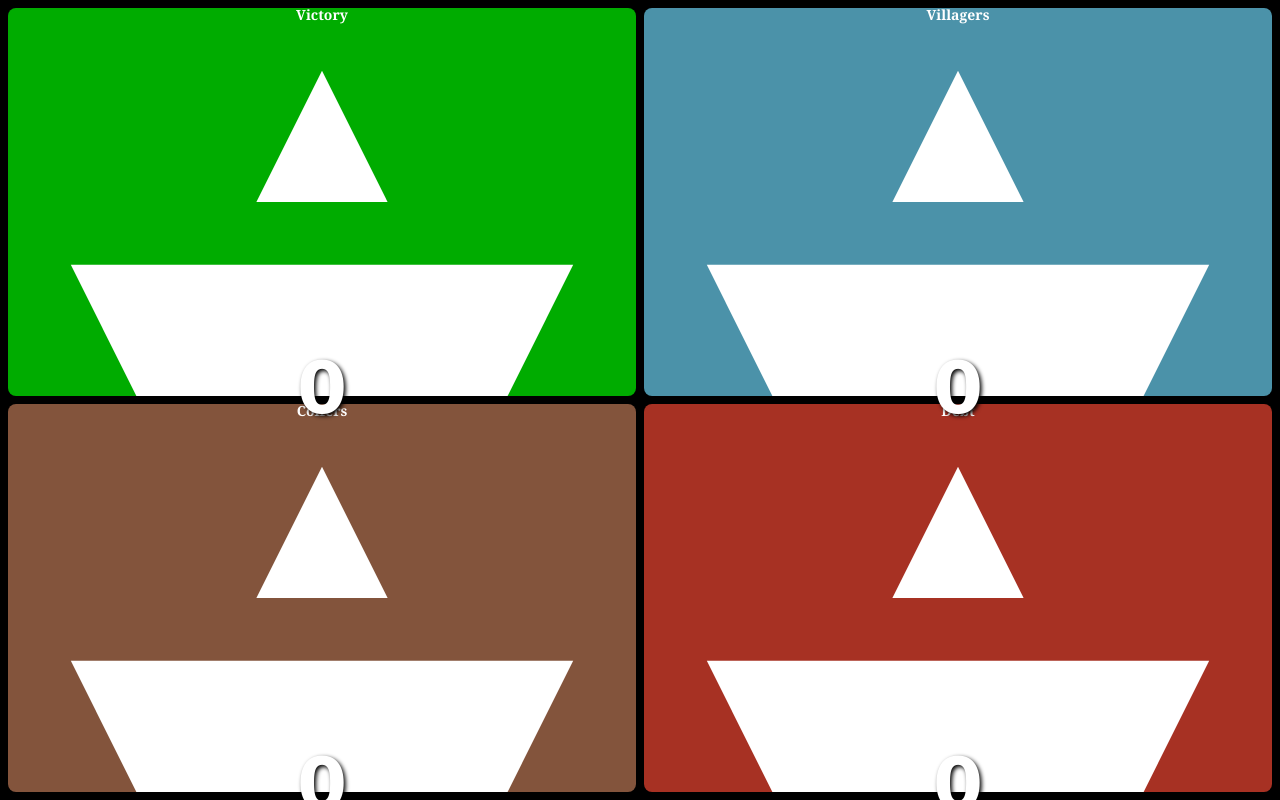
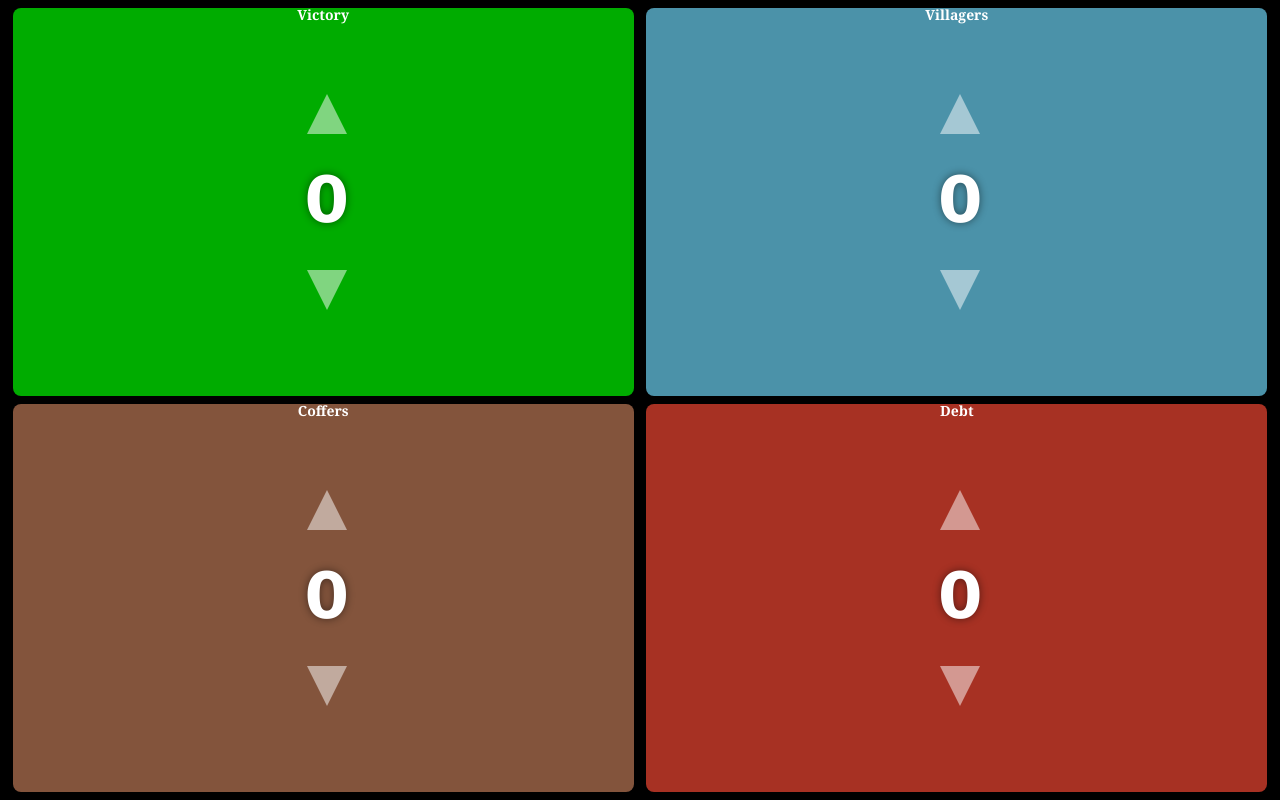
Before and after one commit to jmenter/tokentrackerjs, a plain HTML site: page index.html in a window 1280 px wide. Drawn offline with Linux system fonts and the light colour scheme.

Commit message:
much improve

```diff
--- a/index.html
+++ b/index.html
@@ -11,23 +11,28 @@
     <div class="flex-container">
         <div class="stepper-group victory top left">
             <div class="value" id="victory">0</div>
-            <div class="stepper-increment up label" onclick="incrementVictory()">Victory</div>
-            <div class="stepper-decrement down" onclick="decrementVictory()"></div>
+            <div class="label">Victory</div>
+            <div class="stepper-increment up label" onclick="handleOnClick('victory', 1)"
+                onmousedown="handleMouseDown(this)" onmouseup="handleMouseUp(this)"></div>
+            <div class="stepper-decrement down" onclick="handleOnClick('victory', -1)"></div>
         </div>
         <div class="stepper-group villager top right">
             <div class="value" id="villagers">0</div>
-            <div class="stepper-increment up label" onclick="incrementVillagers()">Villagers</div>
-            <div class="stepper-decrement down" onclick="decrementVillagers()"></div>
+            <div class="label">Villagers</div>
+            <div class="stepper-increment up label" onclick="handleOnClick('villagers', 1)"></div>
+            <div class="stepper-decrement down" onclick="handleOnClick('villagers', -1)"></div>
         </div>
         <div class="stepper-group coffer bottom left">
             <div class="value" id="coffers">0</div>
-            <div class="stepper-increment up label" onclick="incrementCoffers()">Coffers</div>
-            <div class="stepper-decrement down" onclick="decrementCoffers()"></div>
+            <div class="label">Coffers</div>
+            <div class="stepper-increment up label" onclick="handleOnClick('coffers', 1)"></div>
+            <div class="stepper-decrement down" onclick="handleOnClick('coffers', -1)"></div>
         </div>
         <div class="stepper-group debt bottom right">
             <div class="value" id="debt">0</div>
-            <div class="stepper-increment up label" onclick="incrementDebt()">Debt</div>
-            <div class="stepper-decrement down" onclick="decrementDebt()"></div>
+            <div class="label">Debt</div>
+            <div class="stepper-increment up label" onclick="handleOnClick('debt', 1)"></div>
+            <div class="stepper-decrement down" onclick="handleOnClick('debt', -1)"></div>
         </div>
     </div>
     <script src="./script.js"></script>
--- a/script.js
+++ b/script.js
@@ -1,32 +1,17 @@
-function incrementVictory() {
-    adjust("victory", 1);
-}
-function decrementVictory() {
-    adjust("victory", -1);
-}
-function incrementVillagers() {
-    adjust("villagers", 1);
-}
-function decrementVillagers() {
-    adjust("villagers", -1);
-}
-function incrementCoffers() {
-    adjust("coffers", 1);
-}
-function decrementCoffers() {
-    adjust("coffers", -1);
-}
-function incrementDebt() {
-    adjust("debt", 1);
-}
-function decrementDebt() {
-    adjust("debt", -1);
+function handleMouseDown(element) {
+    console.log("down")
+    element.style.opacity = 1;
 }
 
-function adjust(item, value) {
-    let element = document.getElementById(item);
+function handleMouseUp(element) {
+    console.log("up")
+    element.style.opacity = 0.5;
+}
+
+function handleOnClick(identifier, amount) {
+    let element = document.getElementById(identifier);
     let currentValue = parseInt(element.textContent);
-    currentValue += value;
+    currentValue += amount;
     if (currentValue < 0) {
         currentValue = 0;
     }
--- a/styles.css
+++ b/styles.css
@@ -1,6 +1,7 @@
 .flex-container {
     display: flex;
     flex-flow: row wrap;
+    justify-content: space-evenly;
     width: 100vw;
     height: 100vh;
     background-color: black;
@@ -8,36 +9,36 @@
 }
 
 .stepper-group {
-    width: calc(50vw - 8px - 4px);
+    width: calc(50vw - 8px - 11px);
     height: calc(50vh - 8px - 4px);
-    margin: 8px;
+    /* margin: 8px; */
     border-radius: 8px;
 }
 
 .down {
-    background: url(down.svg);
-    background-size: cover;
+    background: url(down.svg) no-repeat center;
+    opacity: 0.5;
 }
 
 .up {
-    background: url(up.svg);
-    background-size: cover;
+    background: url(up.svg) no-repeat center;
+    opacity: 0.5;
 }
 
 .top {
-    margin-bottom: 4px;
+    margin-top: 8px;
 }
 
 .left {
-    margin-right: 4px;
+    /* margin-right: 4px; */
 }
 
 .bottom {
-    margin-top: 4px;
+    /* margin-top: 4px; */
 }
 
 .right {
-    margin-left: 4px;
+    /* margin-left: 4px; */
 }
 
 .victory {
@@ -58,17 +59,19 @@
 
 .value {
     position: absolute;
-    font-size: 72px;
+    font-size: 64px;
     font-weight: 700;
     color: white;
     font-family: Verdana, Geneva, Tahoma, sans-serif;
     text-align: center;
-    text-shadow: 2px 2px 4px #000000;
+    text-shadow: 0px 0px 8px #0000007c;
     width: calc(50vw - 12px);
-    transform: translateY(calc(25vw + 24px));
+    height: 64px;
+    transform: translateY(calc(25vh - 32px - 8px));
 }
 
 .label {
+    height: 18px;
     font-size: 14px;
     font-weight: 700;
     color: white;
@@ -77,11 +80,11 @@
 
 .stepper-increment {
     width: calc(50vw - 12px);
-    height: calc(25vh - 6px);
+    height: calc(25vh - 6px - 18px);
 }
 
 .stepper-decrement {
     text-align: left;
     width: calc(50vw - 12px);
-    height: calc(25vh - 6px);
+    height: calc(25vh - 6px - 18px);
 }
```
